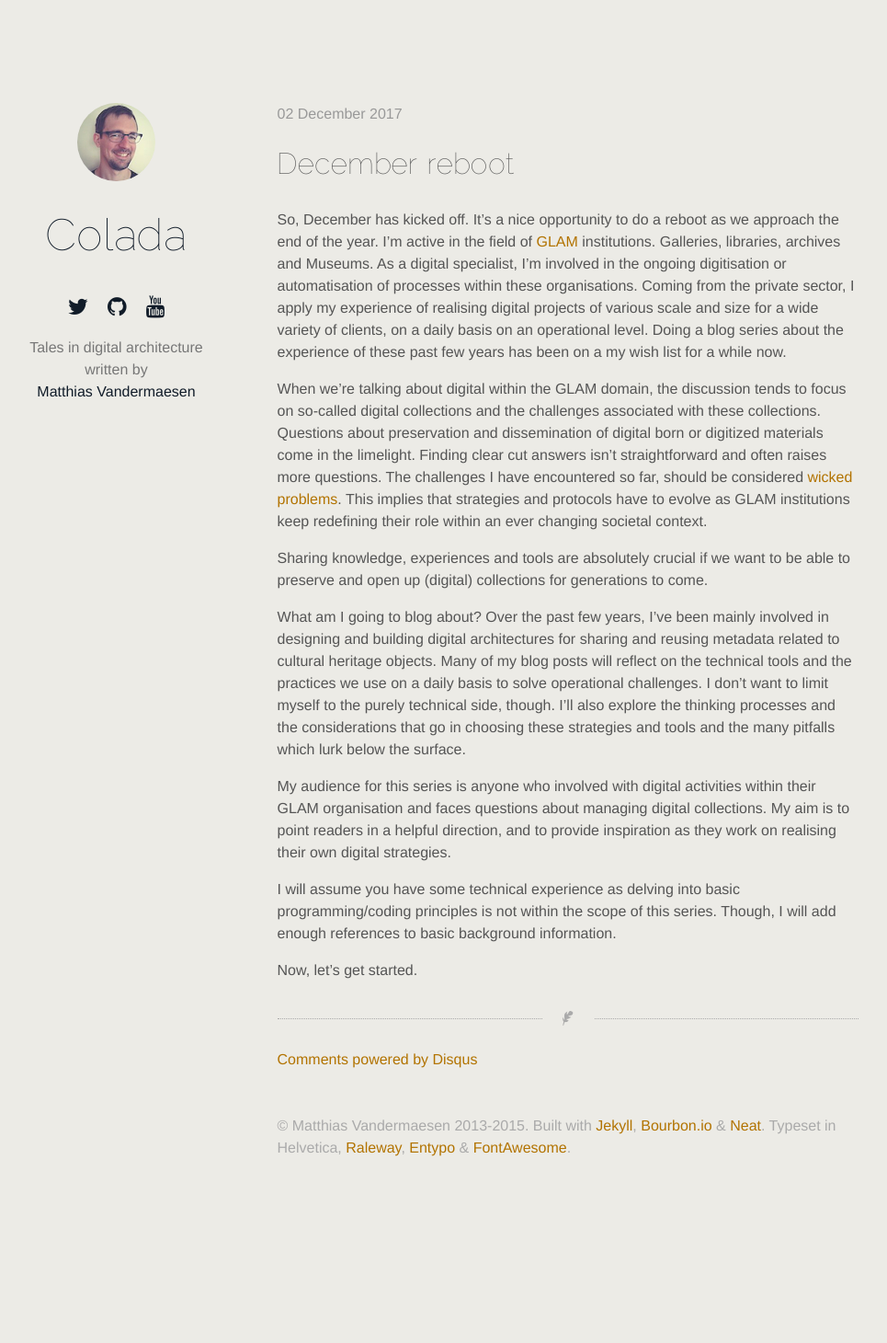
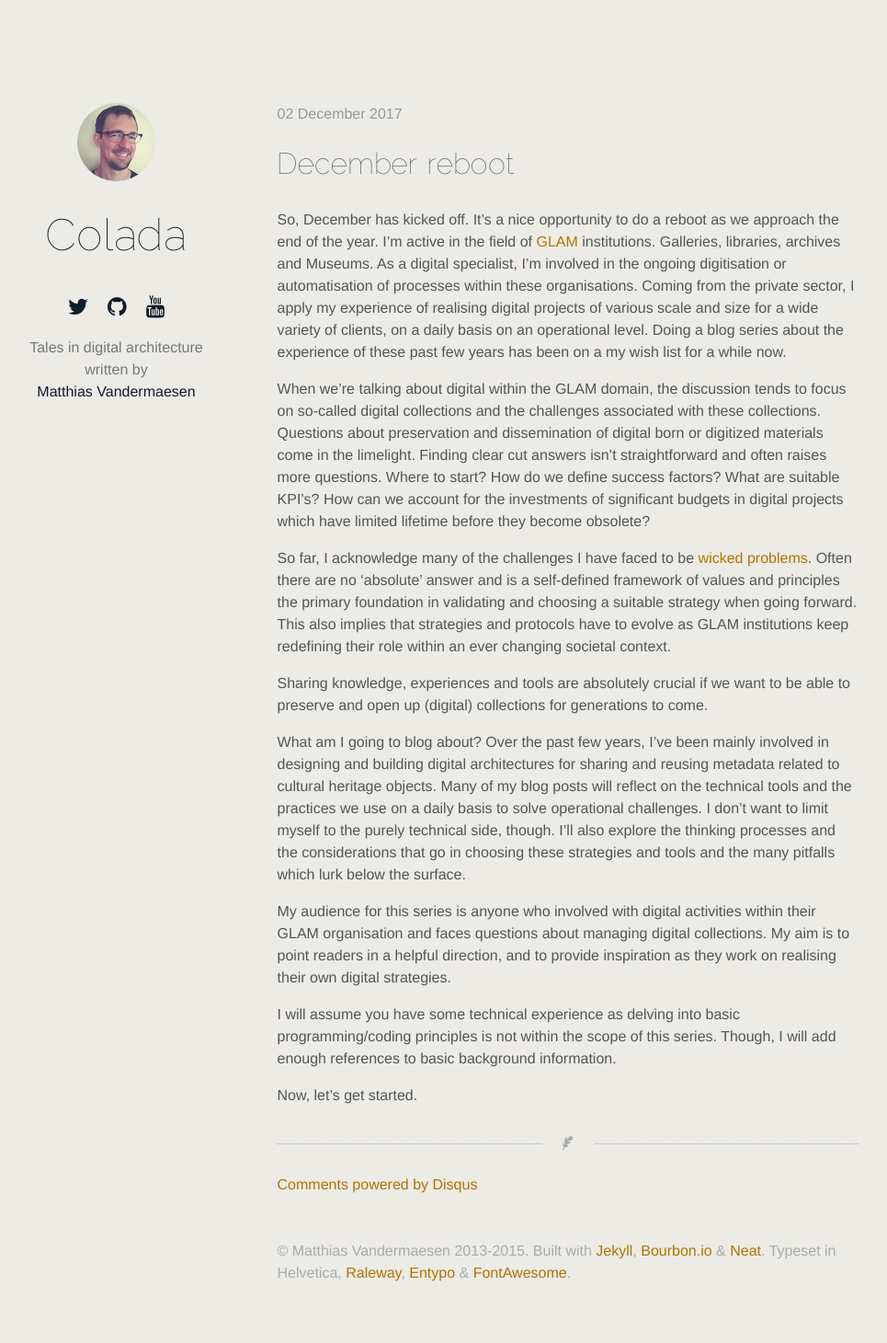
Before and after one commit to netsensei/colada, a Jekyll site: the page built from _posts/2017-12-02-december-reboot.markdown, in a window 1280 px wide. Shown: the whole page at 92% size, without its empty margins (42-1007 px from the left). Built offline with Jekyll 4.4.1, drawn with Linux system fonts in a browser that asks for light colours; some web fonts are replaced; comment, search, counter and statistics services are not loaded; before the commit the page ends 1324 px from its top, so only the background shows below that.

Commit message:
Changed: amended blog post with more content.

```diff
--- a/_posts/2017-12-02-december-reboot.markdown
+++ b/_posts/2017-12-02-december-reboot.markdown
@@ -6,22 +6,31 @@ categories: advent
 comments: true
 ---
 So, December has kicked off. It's a nice opportunity to do a reboot as we
-approach the end of the year. I'm active in the field of [GLAM](https://en.wikipedia.org/wiki/GLAM_(industry_sector)) institutions. Galleries, libraries, archives and Museums. As
-a digital specialist, I'm involved in the ongoing digitisation or
-automatisation of processes within these organisations. Coming from the
-private sector, I apply my experience of realising digital projects of various
-scale and size for a wide variety of clients, on a daily basis on an
-operational level. Doing a blog series about the experience of these past few
-years has been on a my wish list for a while now.
+approach the end of the year. I'm active in the field of [GLAM](https://en.wikipedia.org/wiki/GLAM_(industry_sector))
+institutions. Galleries, libraries, archives and Museums. As a digital
+specialist, I'm involved in the ongoing digitisation or automatisation of
+processes within these organisations. Coming from the private sector, I apply
+my experience of realising digital projects of various scale and size for a
+wide variety of clients, on a daily basis on an operational level. Doing a
+blog series about the experience of these past few years has been on a my wish
+list for a while now.
 
 When we're talking about digital within the GLAM domain, the discussion tends
 to focus on so-called digital collections and the challenges associated with
 these collections. Questions about preservation and dissemination of digital
 born or digitized materials come in the limelight. Finding clear cut answers
-isn't straightforward and often raises more questions. The challenges
-I have encountered so far, should be considered [wicked problems](https://en.wikipedia.org/wiki/Wicked_problem). This implies that strategies and protocols have to evolve as
-GLAM institutions keep redefining their role within an ever changing societal
-context.
+isn't straightforward and often raises more questions. Where to start? How do
+we define success factors? What are suitable KPI's? How can we account for the
+investments of significant budgets in digital projects which have limited
+lifetime before they become obsolete?
+
+So far, I acknowledge many of the challenges I have faced to be
+[wicked problems](https://en.wikipedia.org/wiki/Wicked_problem). Often there
+are no 'absolute' answer and is a self-defined framework of values and
+principles the primary foundation in validating and choosing a suitable
+strategy when going forward. This also implies that strategies and protocols
+have to evolve as GLAM institutions keep redefining their role within an ever
+changing societal context.
 
 Sharing knowledge, experiences and tools are absolutely crucial if we want to
 be able to preserve and open up (digital) collections for generations to come.
```
